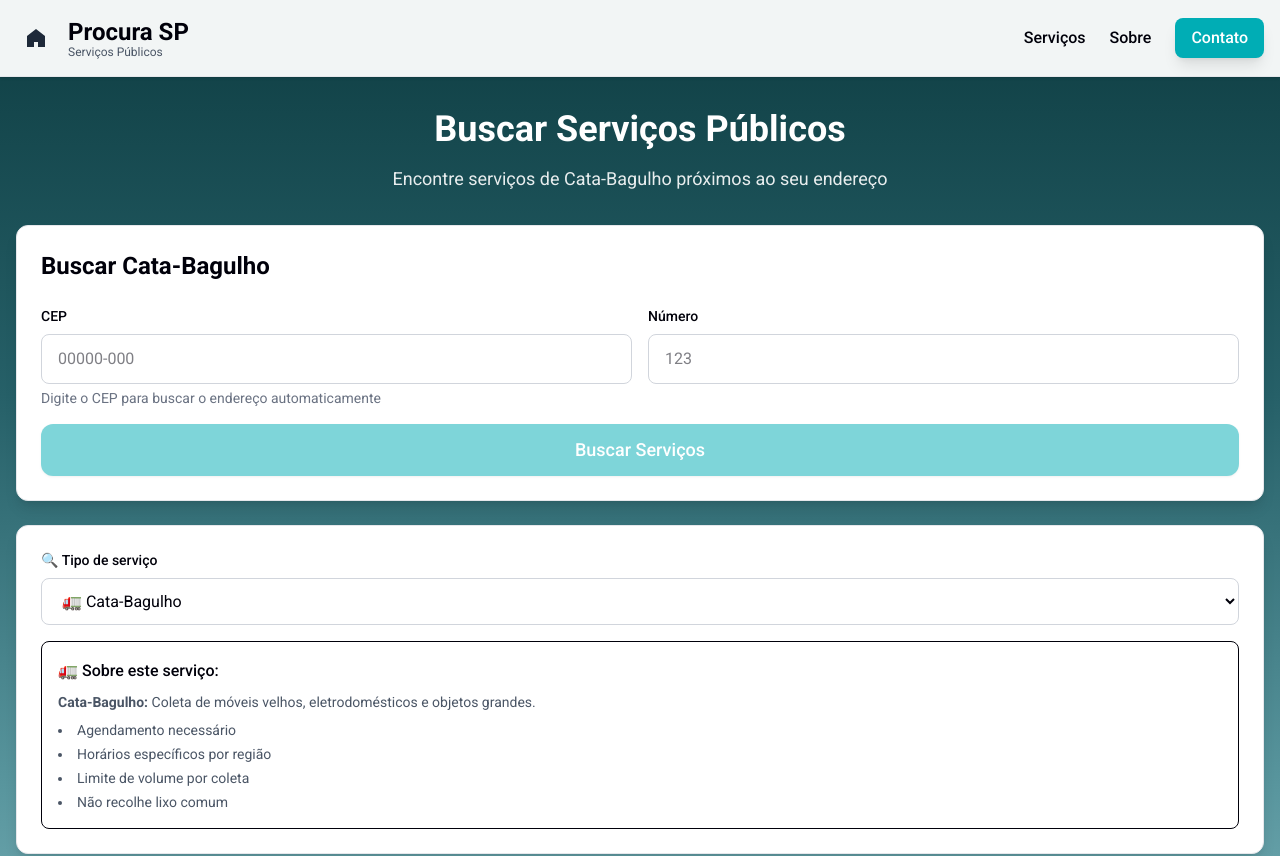
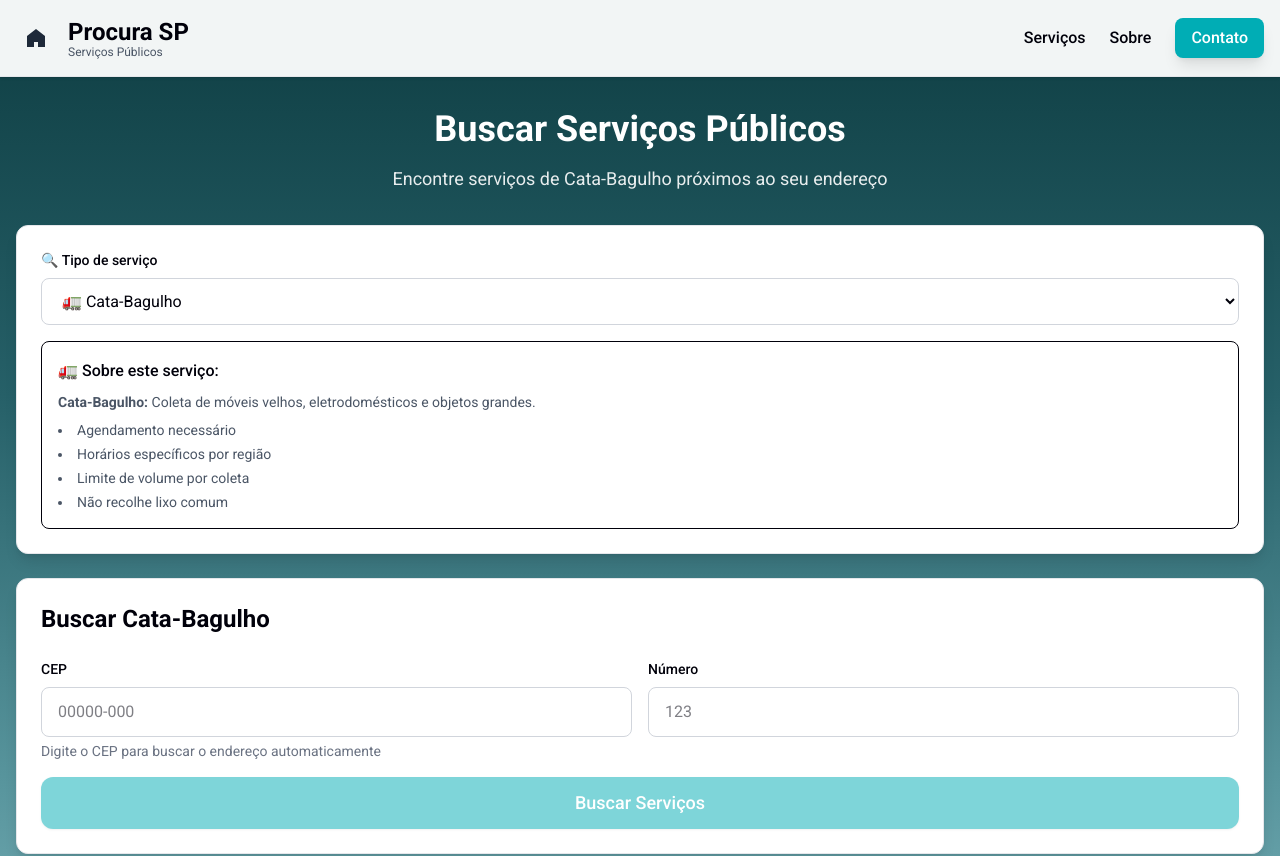
Before and after one commit to GuiGebaili78/procura-sp, a Next.js app: page /buscar in a window 1280 px wide. Shown: the top 856 px of the page. Built offline with nearby package versions, Linux system fonts and the light colour scheme.

Commit message:
alteração de cartões

```diff
--- a/src/app/buscar/page.tsx
+++ b/src/app/buscar/page.tsx
@@ -40,6 +40,17 @@ export default function BuscarPage() {
     setUserCoordinates(coordinates);
     setTrechoCoordinates(null); // Limpa trecho anterior
     setError("");
+
+    // Auto-scroll para os resultados
+    setTimeout(() => {
+      const resultsSection = document.getElementById('resultados-section');
+      if (resultsSection) {
+        resultsSection.scrollIntoView({
+          behavior: 'smooth',
+          block: 'start'
+        });
+      }
+    }, 100);
   };
 
   const handleError = (errorMessage: string) => {
@@ -75,18 +86,6 @@ export default function BuscarPage() {
           </p>
         </div>
 
-        <SearchBar
-          onSearchResults={handleSearchResults}
-          onError={handleError}
-        />
-
-        <Card padding="md" className="mb-6">
-          <ServiceSelector
-            selectedService={selectedService}
-            onServiceChange={setSelectedService}
-          />
-        </Card>
-
         {error && (
           <div className="bg-red-50 border border-red-200 rounded-xl p-4 mb-6">
             <div className="flex items-center">
@@ -96,7 +95,19 @@ export default function BuscarPage() {
           </div>
         )}
 
-        <div className="grid grid-cols-1 lg:grid-cols-2 gap-8">
+        <Card padding="md" className="mb-6">
+          <ServiceSelector
+            selectedService={selectedService}
+            onServiceChange={setSelectedService}
+          />
+        </Card>
+
+        <SearchBar
+          onSearchResults={handleSearchResults}
+          onError={handleError}
+        />
+
+        <div id="resultados-section" className="grid grid-cols-1 lg:grid-cols-2 gap-8">
           {/* Coluna dos Resultados */}
           <div className="space-y-6">
             {searchResults.length > 0 && (
--- a/src/components/search/SearchBar.tsx
+++ b/src/components/search/SearchBar.tsx
@@ -27,6 +27,7 @@ export function SearchBar({ onSearchResults, onError }: SearchBarProps) {
   });
   const [loading, setLoading] = useState(false);
   const [cepError, setCepError] = useState("");
+  const [noResultsMessage, setNoResultsMessage] = useState("");
 
   const numeroInputRef = useRef<HTMLInputElement>(null);
 
@@ -81,6 +82,7 @@ export function SearchBar({ onSearchResults, onError }: SearchBarProps) {
     }
 
     setLoading(true);
+    setNoResultsMessage(""); // Limpa mensagem anterior
 
     try {
       // Tenta diferentes formatos de endereço para melhorar as chances de sucesso
@@ -124,7 +126,7 @@ export function SearchBar({ onSearchResults, onError }: SearchBarProps) {
       const results = await searchCataBagulho(coordinates.lat, coordinates.lng);
 
       if (!results || results.length === 0) {
-        onError("Nenhum serviço de Cata-Bagulho encontrado para este endereço.");
+        setNoResultsMessage("Nenhum serviço de Cata-Bagulho encontrado para este endereço.");
         return;
       }
 
@@ -229,6 +231,18 @@ export function SearchBar({ onSearchResults, onError }: SearchBarProps) {
           "Buscar Serviços"
         )}
       </Button>
+
+      {noResultsMessage && (
+        <div className="mt-4 p-4 bg-orange-50 border border-orange-200 rounded-lg">
+          <div className="flex items-center">
+            <div className="text-orange-600 mr-3">📍</div>
+            <p className="text-orange-700 font-medium">{noResultsMessage}</p>
+          </div>
+          <p className="text-orange-600 text-sm mt-2">
+            Tente verificar se o endereço está correto ou procure um endereço próximo.
+          </p>
+        </div>
+      )}
     </Card>
   );
 }
```
